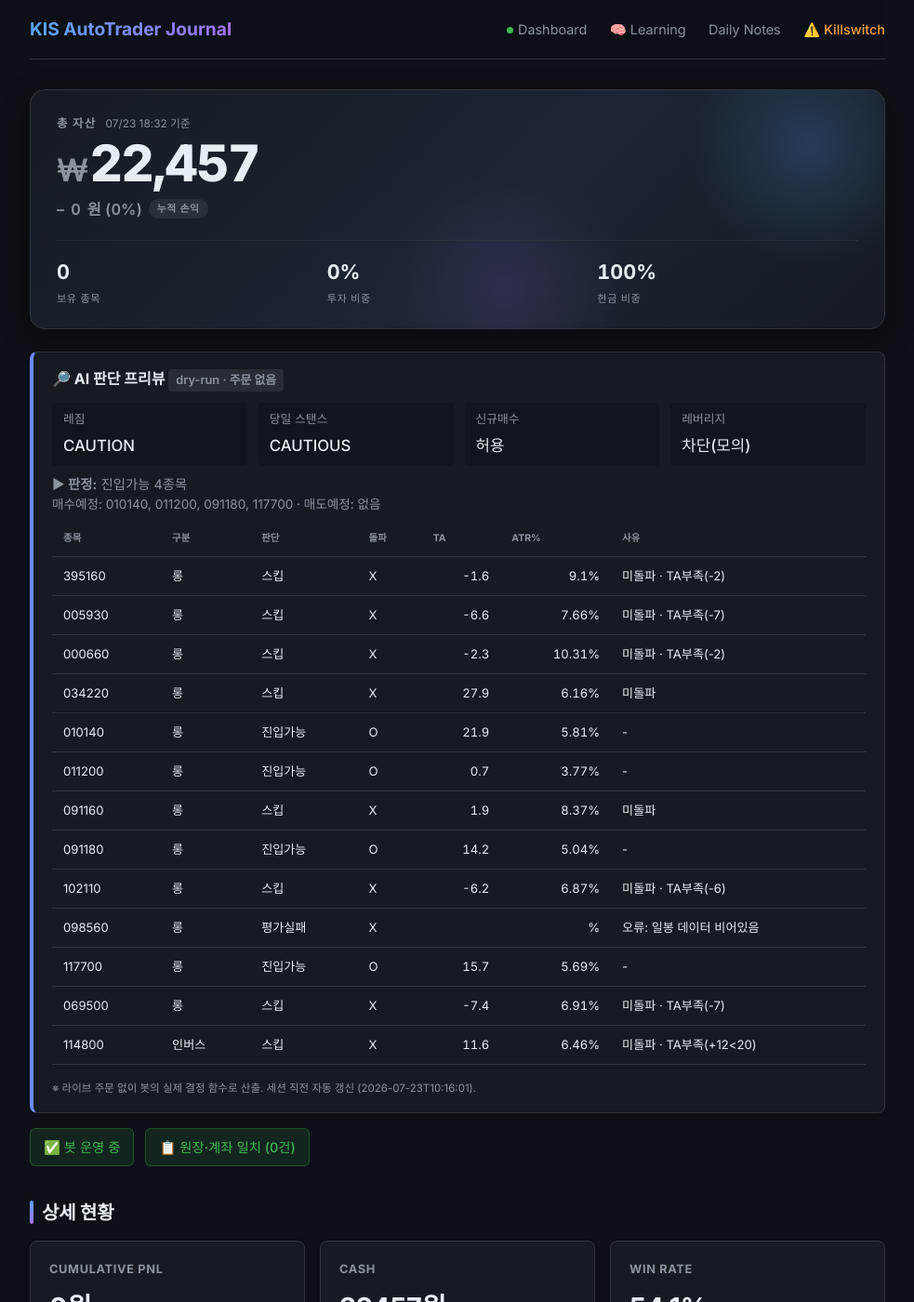
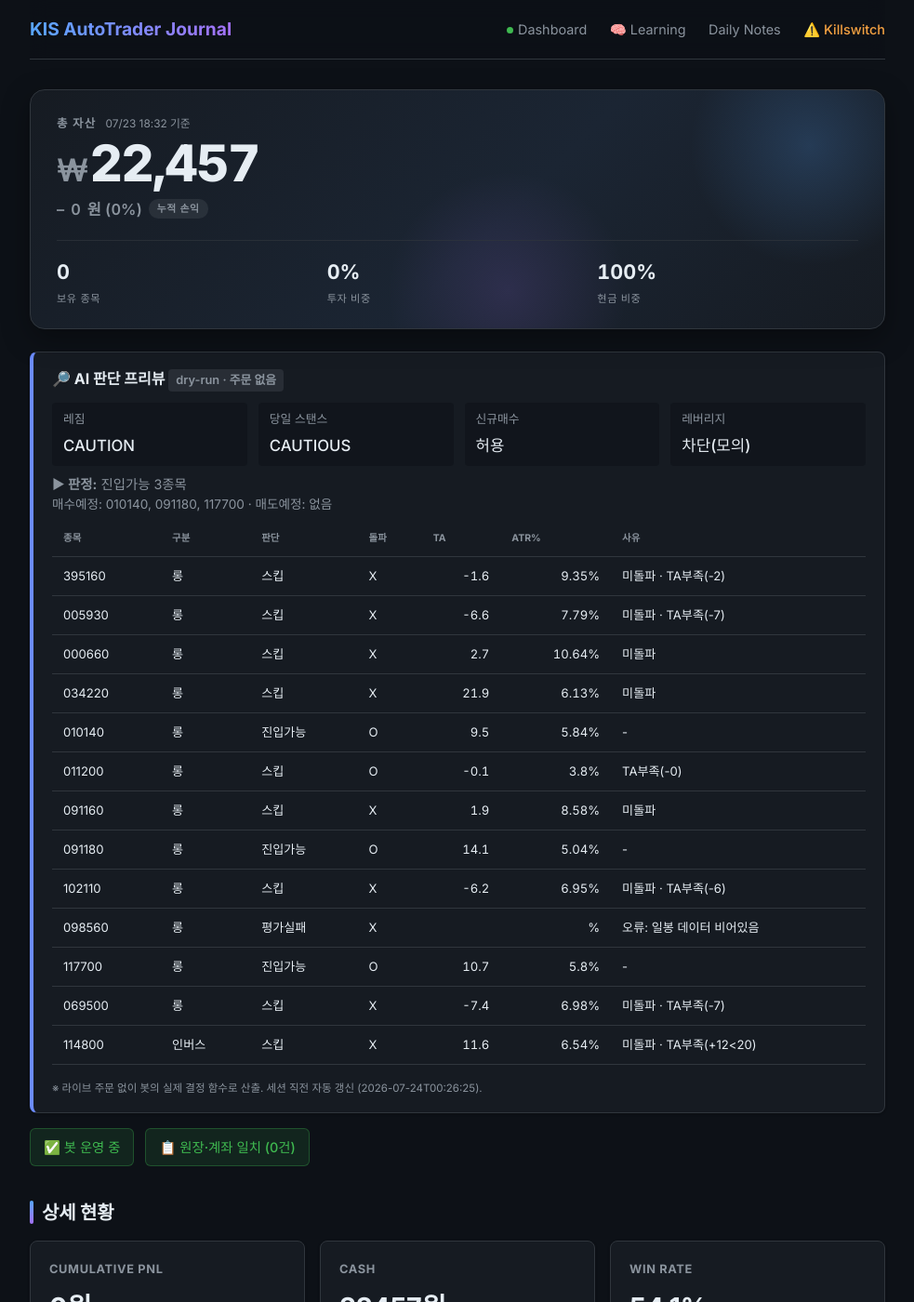
Before and after one commit to BudongJW/kis-trading-journal, a Jekyll site: the page built from index.html, in a window 1280 px wide and 1400 px high. Shown: the whole window at 93% size, without its empty margins (148-1131 px from the left). Built offline with Jekyll 4.4.1, drawn with Linux system fonts in a browser that asks for light colours; nearby versions of some CDN libraries.

Commit message:
auto: dry-run preview 07-23 15:27Z

```diff
--- a/_data/dry_run.json
+++ b/_data/dry_run.json
@@ -1,5 +1,5 @@
 {
-  "generated_at": "2026-07-23T10:16:01",
+  "generated_at": "2026-07-24T00:26:25",
   "mode": "DRY-RUN (읽기 전용, 주문 없음)",
   "market": {
     "regime": "CAUTION",
@@ -27,7 +27,7 @@
       "decision": "스킵",
       "breakout": false,
       "ta": -1.6,
-      "atr_pct": 9.1,
+      "atr_pct": 9.35,
       "fee_gate_ok": true,
       "why_skip": "미돌파 · TA부족(-2)"
     },
@@ -37,7 +37,7 @@
       "decision": "스킵",
       "breakout": false,
       "ta": -6.6,
-      "atr_pct": 7.66,
+      "atr_pct": 7.79,
       "fee_gate_ok": true,
       "why_skip": "미돌파 · TA부족(-7)"
     },
@@ -46,18 +46,18 @@
       "type": "롱",
       "decision": "스킵",
       "breakout": false,
-      "ta": -2.3,
-      "atr_pct": 10.31,
+      "ta": 2.7,
+      "atr_pct": 10.64,
       "fee_gate_ok": true,
-      "why_skip": "미돌파 · TA부족(-2)"
+      "why_skip": "미돌파"
     },
     {
       "symbol": "034220",
       "type": "롱",
       "decision": "스킵",
       "breakout": false,
-      "ta": 27.9,
-      "atr_pct": 6.16,
+      "ta": 21.9,
+      "atr_pct": 6.13,
       "fee_gate_ok": true,
       "why_skip": "미돌파"
     },
@@ -66,20 +66,20 @@
       "type": "롱",
       "decision": "진입가능",
       "breakout": true,
-      "ta": 21.9,
-      "atr_pct": 5.81,
+      "ta": 9.5,
+      "atr_pct": 5.84,
       "fee_gate_ok": true,
       "why_skip": "-"
     },
     {
       "symbol": "011200",
       "type": "롱",
-      "decision": "진입가능",
+      "decision": "스킵",
       "breakout": true,
-      "ta": 0.7,
-      "atr_pct": 3.77,
+      "ta": -0.1,
+      "atr_pct": 3.8,
       "fee_gate_ok": true,
-      "why_skip": "-"
+      "why_skip": "TA부족(-0)"
     },
     {
       "symbol": "091160",
@@ -87,7 +87,7 @@
       "decision": "스킵",
       "breakout": false,
       "ta": 1.9,
-      "atr_pct": 8.37,
+      "atr_pct": 8.58,
       "fee_gate_ok": true,
       "why_skip": "미돌파"
     },
@@ -96,7 +96,7 @@
       "type": "롱",
       "decision": "진입가능",
       "breakout": true,
-      "ta": 14.2,
+      "ta": 14.1,
       "atr_pct": 5.04,
       "fee_gate_ok": true,
       "why_skip": "-"
@@ -107,7 +107,7 @@
       "decision": "스킵",
       "breakout": false,
       "ta": -6.2,
-      "atr_pct": 6.87,
+      "atr_pct": 6.95,
       "fee_gate_ok": true,
       "why_skip": "미돌파 · TA부족(-6)"
     },
@@ -122,8 +122,8 @@
       "type": "롱",
       "decision": "진입가능",
       "breakout": true,
-      "ta": 15.7,
-      "atr_pct": 5.69,
+      "ta": 10.7,
+      "atr_pct": 5.8,
       "fee_gate_ok": true,
       "why_skip": "-"
     },
@@ -133,7 +133,7 @@
       "decision": "스킵",
       "breakout": false,
       "ta": -7.4,
-      "atr_pct": 6.91,
+      "atr_pct": 6.98,
       "fee_gate_ok": true,
       "why_skip": "미돌파 · TA부족(-7)"
     },
@@ -144,14 +144,14 @@
       "decision": "스킵",
       "breakout": false,
       "ta": 11.6,
-      "atr_pct": 6.46,
+      "atr_pct": 6.54,
       "fee_gate_ok": true,
       "why_skip": "미돌파 · TA부족(+12<20)"
     }
   ],
   "gap_recovery": {
     "enabled_live": true,
-    "now_kst": "10:16",
+    "now_kst": "00:26",
     "window": "09:00~09:20",
     "candidates": [
       {
@@ -159,7 +159,7 @@
         "name": "KODEX 미국나스닥100TR",
         "decision": "스킵",
         "gap_open_pct": 3.13,
-        "intraday_pct": 1.92,
+        "intraday_pct": 0.95,
         "in_window": false,
         "reason": "촉발 없음(오버나이트=normal≠aggressive_buy)"
       },
@@ -168,7 +168,7 @@
         "name": "삼성전자",
         "decision": "스킵",
         "gap_open_pct": 3.26,
-        "intraday_pct": 0.93,
+        "intraday_pct": 0.37,
         "in_window": false,
         "reason": "촉발 없음(오버나이트=normal≠aggressive_buy)"
       },
@@ -177,7 +177,7 @@
         "name": "SK하이닉스",
         "decision": "스킵",
         "gap_open_pct": 4.37,
-        "intraday_pct": 1.73,
+        "intraday_pct": 0.47,
         "in_window": false,
         "reason": "촉발 없음(오버나이트=normal≠aggressive_buy)"
       },
@@ -186,7 +186,7 @@
         "name": "LG디스플레이",
         "decision": "스킵",
         "gap_open_pct": 0.1,
-        "intraday_pct": 1.88,
+        "intraday_pct": 3.56,
         "in_window": false,
         "reason": "촉발 없음(오버나이트=normal≠aggressive_buy)"
       },
@@ -195,7 +195,7 @@
         "name": "삼성중공업",
         "decision": "스킵",
         "gap_open_pct": 0.23,
-        "intraday_pct": 3.93,
+        "intraday_pct": 9.24,
         "in_window": false,
         "reason": "촉발 없음(오버나이트=normal≠aggressive_buy)"
       },
@@ -204,7 +204,7 @@
         "name": "HMM",
         "decision": "스킵",
         "gap_open_pct": 0.0,
-        "intraday_pct": 2.71,
+        "intraday_pct": 3.45,
         "in_window": false,
         "reason": "촉발 없음(오버나이트=normal≠aggressive_buy)"
       },
@@ -213,7 +213,7 @@
         "name": "KODEX 반도체",
         "decision": "스킵",
         "gap_open_pct": 2.85,
-        "intraday_pct": 1.42,
+        "intraday_pct": 1.11,
         "in_window": false,
         "reason": "촉발 없음(오버나이트=normal≠aggressive_buy)"
       },
@@ -222,7 +222,7 @@
         "name": "KODEX 자동차",
         "decision": "스킵",
         "gap_open_pct": 0.03,
-        "intraday_pct": 3.23,
+        "intraday_pct": 3.8,
         "in_window": false,
         "reason": "촉발 없음(오버나이트=normal≠aggressive_buy)"
       },
@@ -231,7 +231,7 @@
         "name": "KODEX 금융",
         "decision": "스킵",
         "gap_open_pct": 2.49,
-        "intraday_pct": 1.85,
+        "intraday_pct": 1.82,
         "in_window": false,
         "reason": "촉발 없음(오버나이트=normal≠aggressive_buy)"
       },
@@ -249,7 +249,7 @@
         "name": "KODEX 철강",
         "decision": "스킵",
         "gap_open_pct": 0.09,
-        "intraday_pct": 4.55,
+        "intraday_pct": 9.61,
         "in_window": false,
         "reason": "촉발 없음(오버나이트=normal≠aggressive_buy)"
       },
@@ -258,7 +258,7 @@
         "name": "KODEX KOSPI200",
         "decision": "스킵",
         "gap_open_pct": 2.68,
-        "intraday_pct": 1.85,
+        "intraday_pct": 1.81,
         "in_window": false,
         "reason": "촉발 없음(오버나이트=normal≠aggressive_buy)"
       }
@@ -266,17 +266,17 @@
   },
   "morning_momentum": {
     "enabled_live": true,
-    "now_kst": "10:16",
+    "now_kst": "00:26",
     "window": "09:00~14:00",
     "up_th": 0.6,
     "down_th": 0.6,
     "benchmark": "069500",
-    "direction": "long",
-    "in_window": true,
-    "move_pct": 4.56,
-    "intraday_pct": 1.83,
-    "would_enter": true,
-    "reason": "상승 아침추세 (전일대비 +4.56%, 시가대비 +1.83%)"
+    "direction": "none",
+    "in_window": false,
+    "move_pct": 4.54,
+    "intraday_pct": 1.81,
+    "would_enter": false,
+    "reason": "윈도 밖(00:26∉09:00~14:00)"
   },
   "us_entry_candidates": [
     {
@@ -293,51 +293,54 @@
       "type": "long",
       "decision": "스킵",
       "breakout": false,
-      "ta": -1.7,
-      "atr_pct": 1.05,
-      "why_skip": "미돌파 · TA부족(-2)"
+      "ta": 9.4,
+      "atr_pct": 1.07,
+      "why_skip": "미돌파 · TA부족(+9)"
     },
     {
       "symbol": "XLF",
       "type": "long",
       "decision": "스킵",
       "breakout": false,
-      "ta": -0.6,
-      "atr_pct": 1.25,
-      "why_skip": "미돌파 · TA부족(-1)"
+      "ta": -2.1,
+      "atr_pct": 1.14,
+      "why_skip": "미돌파 · TA부족(-2)"
     },
     {
       "symbol": "SH",
       "type": "inverse",
       "decision": "스킵",
-      "breakout": false,
-      "ta": 20.5,
-      "atr_pct": 0.83,
-      "why_skip": "미돌파"
+      "breakout": true,
+      "ta": 1.4,
+      "atr_pct": 0.81,
+      "why_skip": "TA부족(+1)"
     },
     {
       "symbol": "PSQ",
       "type": "inverse",
       "decision": "스킵",
-      "why_skip": "재진입쿨다운(2일, churn방지)"
+      "breakout": true,
+      "ta": 6.2,
+      "atr_pct": 1.47,
+      "why_skip": "TA부족(+6)"
     },
     {
       "symbol": "TLT",
       "type": "defensive",
       "decision": "스킵",
       "breakout": false,
-      "ta": 4.5,
-      "atr_pct": 0.47,
-      "why_skip": "미돌파 · TA부족(+4) · 수수료게이트"
+      "ta": 3.0,
+      "atr_pct": 0.46,
+      "why_skip": "미돌파 · TA부족(+3) · 수수료게이트"
     },
     {
       "symbol": "SHY",
       "type": "defensive",
       "decision": "스킵",
       "breakout": false,
-      "ta": -3.9,
-      "atr_pct": 0.08,
-      "why_skip": "미돌파 · TA부족(-4) · 수수료게이트"
+      "ta": 5.5,
+      "atr_pct": 0.07,
+      "why_skip": "미돌파 · TA부족(+6) · 수수료게이트"
     }
   ],
   "us_summary": {
@@ -346,12 +349,11 @@
   "summary": {
     "would_buy": [
       "010140",
-      "011200",
       "091180",
       "117700"
     ],
     "would_sell": [],
     "new_buys_blocked_by_stance": false,
-    "verdict": "진입가능 4종목"
+    "verdict": "진입가능 3종목"
   }
 }
```
